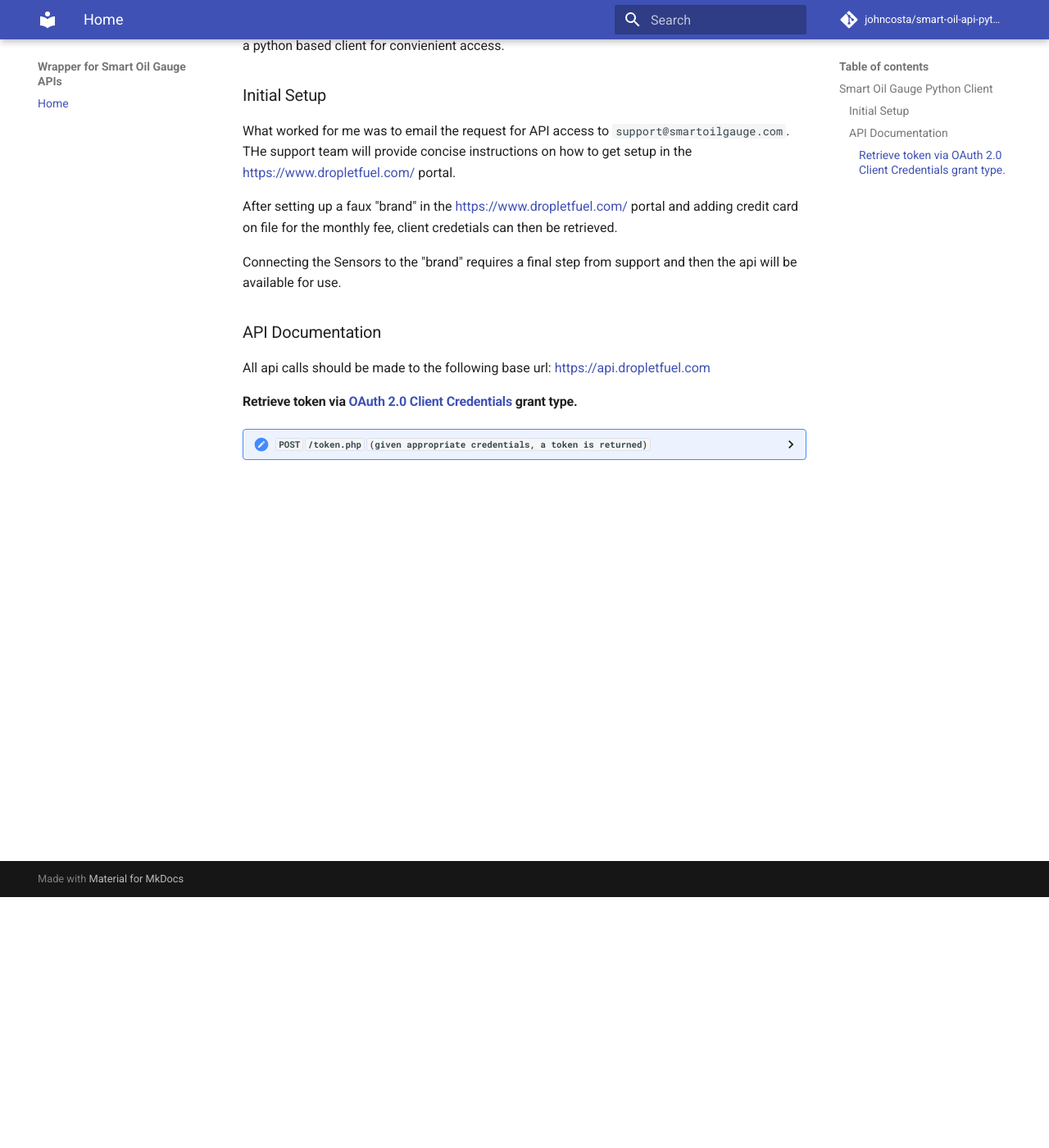
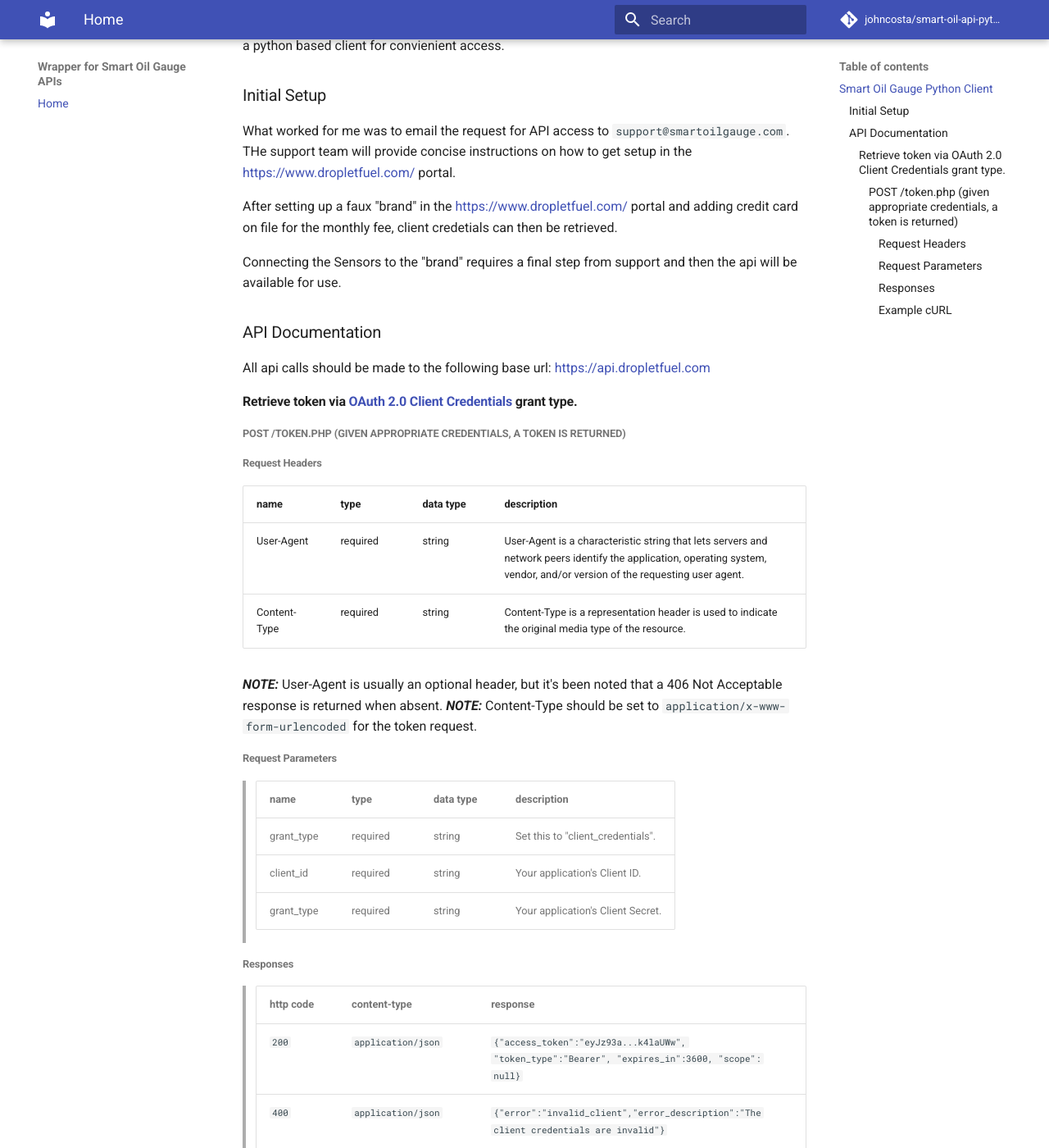
Before and after one commit to johncosta/smart-oil-client-python, an MkDocs documentation site: the page built from docs/index.md, in a window 1280 px wide and 1400 px high, scrolled down 306 px. Shown: the whole window at 82% size. Built offline with MkDocs 1.6.1 and Material for MkDocs 9.7.7, drawn with Linux system fonts in a browser that asks for light colours; comment, search, counter and statistics services are not loaded; some of the changed text lies outside the part shown.

Commit message:
change nesting to work with mkdocs-materials (#9)

````diff
--- a/docs/index.md
+++ b/docs/index.md
@@ -27,21 +27,19 @@ All api calls should be made to the following base url: <https://api.dropletfuel
 
 #### Retrieve token via [OAuth 2.0 Client Credentials](https://oauth.net/2/grant-types/client-credentials/) grant type.
 
-<details>
- <summary><code>POST</code> <code><b>/token.php</b></code> <code>(given appropriate credentials, a token is returned)</code></summary>
+##### POST /token.php (given appropriate credentials, a token is returned)
 
-##### Request Headers
+###### Request Headers
 
-> | name         | type     | data type | description                                                                                                                                                                |
-> |--------------|----------|-----------|----------------------------------------------------------------------------------------------------------------------------------------------------------------------------|
-> | User-Agent   | required | string    | User-Agent is a characteristic string that lets servers and network peers identify the application, operating system, vendor, and/or version of the requesting user agent. |
-> | Content-Type | required | string    | Content-Type is a representation header is used to indicate the original media type of the resource.                                                                       |
+| name         | type     | data type | description                                                                                                                                                                |
+|--------------|----------|-----------|----------------------------------------------------------------------------------------------------------------------------------------------------------------------------|
+| User-Agent   | required | string    | User-Agent is a characteristic string that lets servers and network peers identify the application, operating system, vendor, and/or version of the requesting user agent. |
+| Content-Type | required | string    | Content-Type is a representation header is used to indicate the original media type of the resource.                                                                       |
 
-> **_NOTE:_** User-Agent is usually an optional header, but it's been noted that a 406 Not Acceptable response is returned when absent.
+**_NOTE:_** User-Agent is usually an optional header, but it's been noted that a 406 Not Acceptable response is returned when absent.
+**_NOTE:_** Content-Type should be set to `application/x-www-form-urlencoded` for the token request.
 
-> **_NOTE:_** Content-Type should be set to `application/x-www-form-urlencoded` for the token request.
-
-##### Request Parameters
+###### Request Parameters
 
 > | name         | type     | data type | description                       |
 > |--------------|----------|-----------|-----------------------------------|
@@ -50,7 +48,7 @@ All api calls should be made to the following base url: <https://api.dropletfuel
 > | grant_type   | required | string    | Your application's Client Secret. |
 
 
-##### Responses
+###### Responses
 
 > | http code | content-type                    | response                                                                                         |
 > |-----------|---------------------------------|--------------------------------------------------------------------------------------------------|
@@ -58,15 +56,13 @@ All api calls should be made to the following base url: <https://api.dropletfuel
 > | `400`     | `application/json`              | `{"error":"invalid_client","error_description":"The client credentials are invalid"}`            |
 > | `406`     | `text/html; charset=iso-8859-1` | 406 Not Acceptable                                                                               |
 
-##### Example cURL
+###### Example cURL
 
-> ```shell
->  curl --request POST \
-> --url 'https://api.dropletfuel.com/token' \
-> --header 'content-type: application/x-www-form-urlencoded' \
-> --data grant_type=client_credentials \
-> --data client_id=YOUR_CLIENT_ID \
-> --data client_secret=YOUR_CLIENT_SECRET
-> ```
-
-</details>
+```shell
+curl --request POST \
+--url 'https://api.dropletfuel.com/token' \
+--header 'content-type: application/x-www-form-urlencoded' \
+--data grant_type=client_credentials \
+--data client_id=YOUR_CLIENT_ID \
+--data client_secret=YOUR_CLIENT_SECRET
+```
--- a/mkdocs.yml
+++ b/mkdocs.yml
@@ -8,3 +8,5 @@ nav:
   - Home: index.md
 theme:
   name: 'material'
+markdown_extensions:
+  - pymdownx.details
````
Also changed, not shown: README.md (+2 -0 lines).
